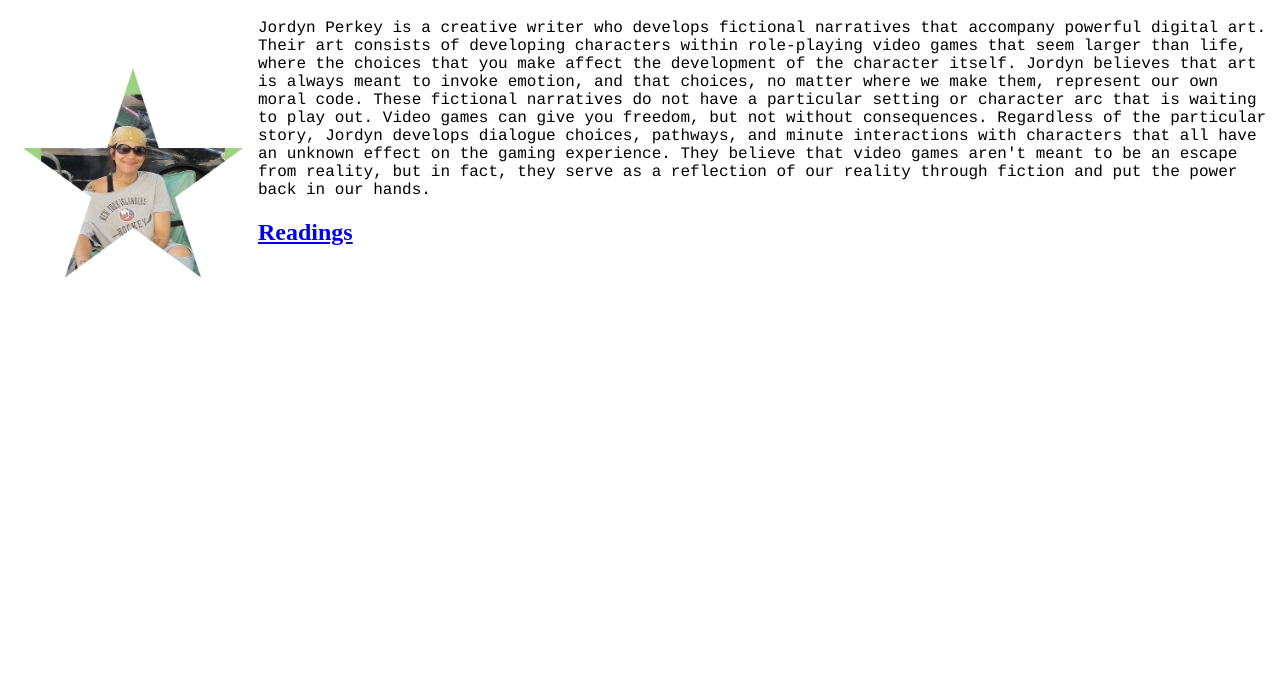
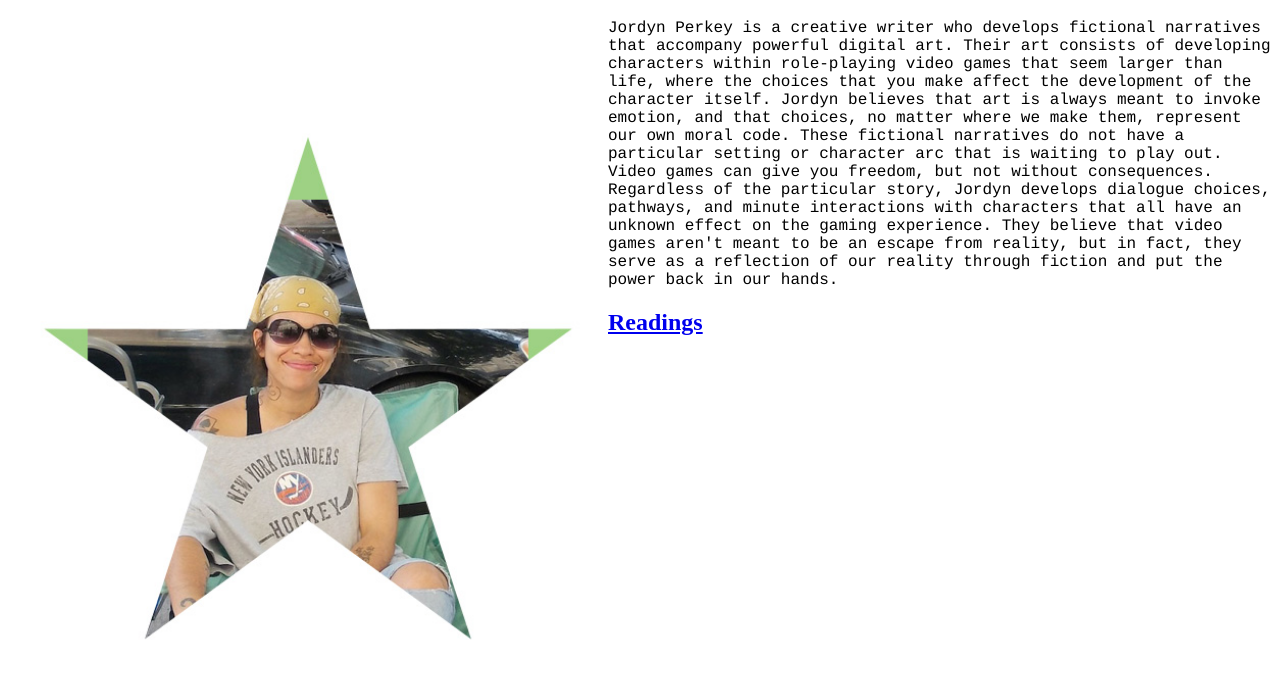
Before and after one commit to joperkey/index.html, a plain HTML site: page index.html in a window 1280 px wide. Shown: the part 61-738 px from the top of the page. Drawn offline with Linux system fonts and the light colour scheme.

Commit message:
Update image size and paragraph font size in index.html
Increased image width and adjusted font size for the paragraph.

```diff
--- a/index.html
+++ b/index.html
@@ -4,8 +4,8 @@
 </head>
 <body>
 	<h1>Welcome!</h1>
-	<img src="starjo.jpg" width="250" style=float:left; margin-right:20px; margin-bottom:10px; margin-top:30px">
-	<p style = "font-size 20px; font-family: Courier">Jordyn Perkey is a creative writer who develops fictional narratives that accompany powerful digital art. Their art consists of developing characters within role-playing video games that seem larger than life, where the choices that you make affect the development of the character itself. Jordyn believes that art is always meant to invoke emotion, and that choices, no matter where we make them, represent our own moral code.
+	<img src="starjo.jpg" width="600" style=float:left; margin-right:20px; margin-bottom:10px; margin-top:30px">
+	<p style = "font-size 60px; font-family: Courier">Jordyn Perkey is a creative writer who develops fictional narratives that accompany powerful digital art. Their art consists of developing characters within role-playing video games that seem larger than life, where the choices that you make affect the development of the character itself. Jordyn believes that art is always meant to invoke emotion, and that choices, no matter where we make them, represent our own moral code.
 	These fictional narratives do not have a particular setting or character arc that is waiting to play out. Video games can give you freedom, but not without consequences. Regardless of the particular story, Jordyn develops dialogue choices, pathways, and minute interactions with characters that all have an unknown effect on the gaming experience. They believe that video games aren't meant to be an escape from reality, but in fact, they serve as a reflection of our reality through fiction and put the power back in our hands.</p>
 	<h2><a href="readings.html">Readings</a></h2>
 </body>
```
